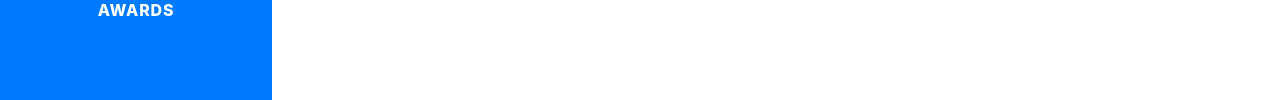
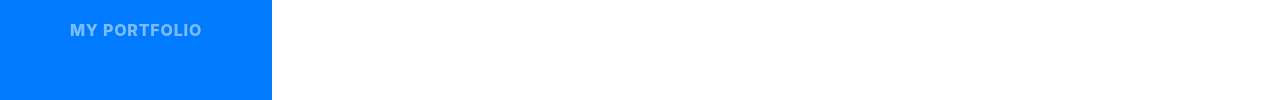
Before and after one commit to edwardalex/edward-s-resume, a website with bundled scripts: page index.html in a window 1280 px wide. Shown: the part 582-682 px from the top of the page. Built offline with nearby package versions, Linux system fonts and the light colour scheme; a web font is replaced by a local one.

Commit message:
adding portfolio

```diff
--- a/index.html
+++ b/index.html
@@ -56,6 +56,9 @@
         </li>
         <li class="nav-item">
           <a class="nav-link js-scroll-trigger" href="#awards">Awards</a>
+        </li>
+        <li class="nav-item">
+          <a class="nav-link js-scroll-trigger" href="https://edwardalex.github.io/Personal-portfolio/">My Portfolio</a>
         </li>
       </ul>
     </div>
```
